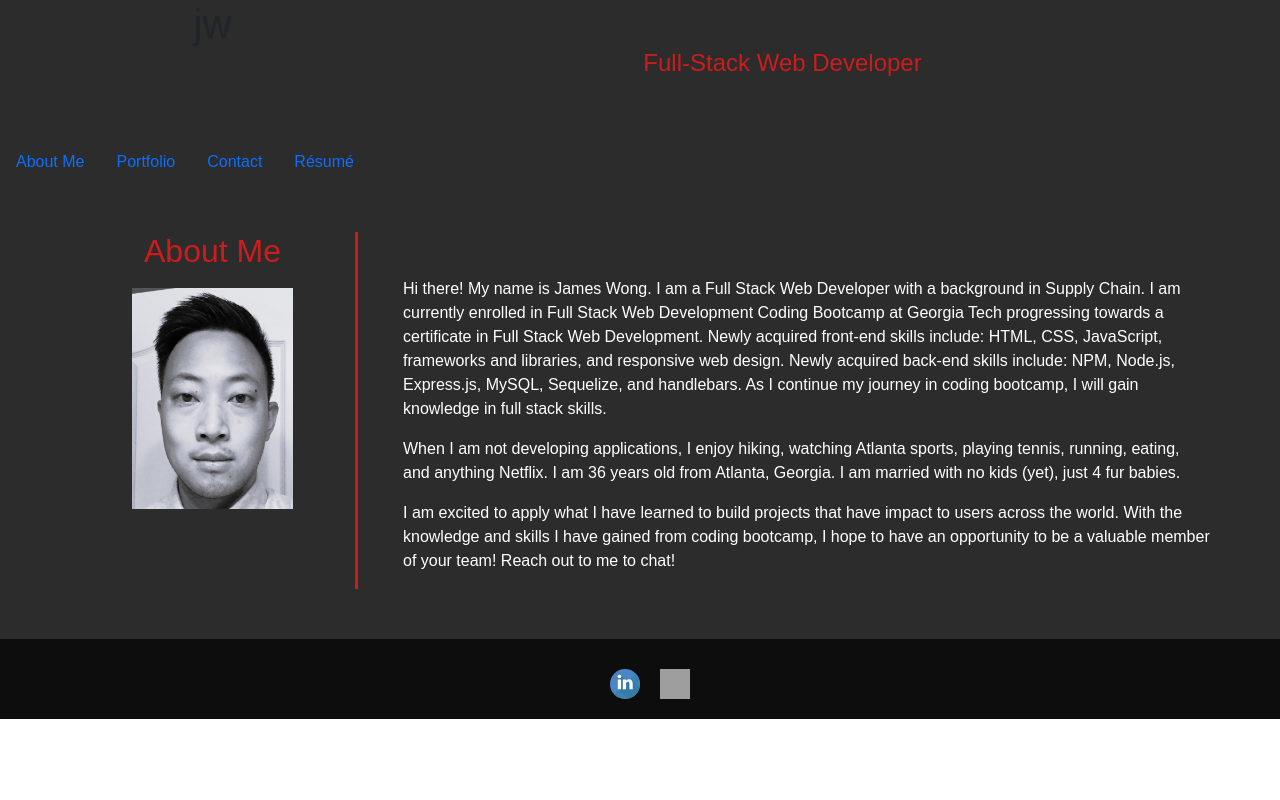
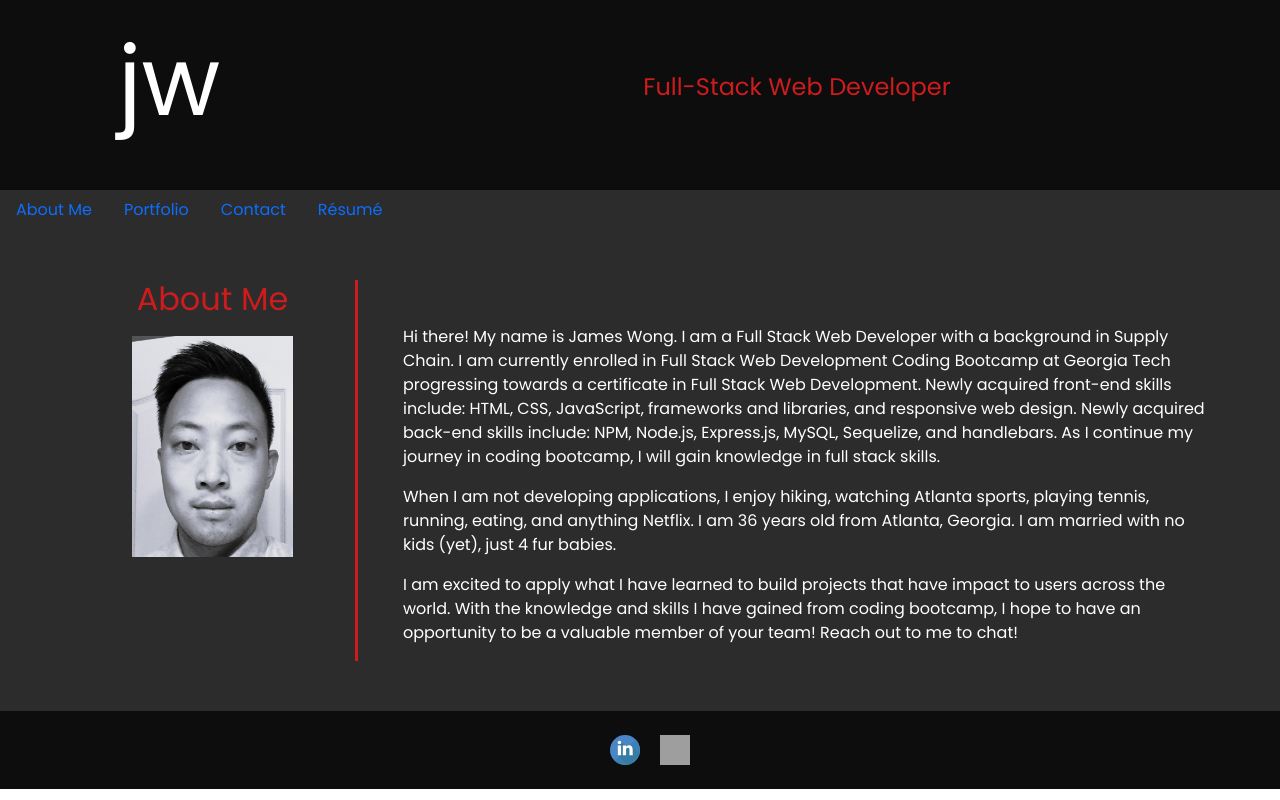
Before and after one commit to James-Y-Wong/react-portfolio, a React (Create React App) app in the folder portfolio/: page / in a window 1280 px wide. Built offline with nearby package versions, Linux system fonts and the light colour scheme; grey boxes are pictures that could not be loaded.

Commit message:
debugged footer rendering

```diff
--- a/portfolio/public/index.html
+++ b/portfolio/public/index.html
@@ -24,6 +24,16 @@
       work correctly both with client-side routing and a non-root public URL.
       Learn how to configure a non-root public URL by running `npm run build`.
     -->
+    <!-- fontawesome CDN for icons -->
+    <script
+      src="https://kit.fontawesome.com/c127d6f938.js"
+      crossorigin="anonymous"
+    ></script>
+    <!-- google fonts CDN  -->
+    <link
+      href="https://fonts.googleapis.com/css2?family=Poppins&display=swap"
+      rel="stylesheet"
+    />
     <title>James Wong's React Portfolio</title>
   </head>
   <body>
--- a/portfolio/src/App.js
+++ b/portfolio/src/App.js
@@ -1,6 +1,14 @@
 import React from "react";
+import Header from "./components/Header";
 import PortfolioContainer from "./components/PortfolioContainer";
+import Footer from "./components/Footer";
+import "./styles/style.css";
 
-const App = () => <PortfolioContainer />;
-
+const App = () => {
+  return (
+    <div>
+      <PortfolioContainer />
+    </div>
+  );
+};
 export default App;
--- a/portfolio/src/components/Footer.js
+++ b/portfolio/src/components/Footer.js
@@ -2,9 +2,8 @@ import React from "react";
 
 export default function Footer() {
   return (
-    <div>
+    <div className="footer">
       <div>
-        <i className="fa-brands fa-linkedin contact-li"></i>
         <a
           href="https://www.linkedin.com/in/james-yeu-wong/"
           target="_blank"
@@ -13,7 +12,6 @@ export default function Footer() {
         >
           LinkedIn
         </a>
-        <i className="fa-brands fa-github contact-li"></i>
         <a
           href="https://github.com/James-Y-Wong"
           target="_blank"
--- a/portfolio/src/components/Header.js
+++ b/portfolio/src/components/Header.js
@@ -1,11 +1,12 @@
 import React from "react";
+import NavTabs from "./NavTabs";
 
 export default function Header() {
   return (
-    <div className="container" id="header-section">
+    <div className="header header-section">
       <div className="row">
         <div className="col-3">
-          <h1>jw</h1>
+          <h1 className="logo">jw</h1>
         </div>
         <div className="col">
           <p className="tag-line">Full-Stack Web Developer</p>
--- a/portfolio/src/components/NavTabs.js
+++ b/portfolio/src/components/NavTabs.js
@@ -4,6 +4,7 @@ import React from 'react';
 // We assign them to their own variable names
 function NavTabs({ currentPage, handlePageChange }) {
   return (
+    <div className='col'>
     <ul className="nav">
       <li className="nav-item">
         <a
@@ -47,6 +48,7 @@ function NavTabs({ currentPage, handlePageChange }) {
         </a>
       </li>
     </ul>
+    </div>
   );
 }
 
--- a/portfolio/src/components/PortfolioContainer.js
+++ b/portfolio/src/components/PortfolioContainer.js
@@ -30,6 +30,7 @@ export default function PortfolioContainer() {
 
   return (
     <div>
+
       <div className="body">
         {/* We are passing the currentPage from state and the function to update it */}
         <Header />
@@ -39,10 +40,8 @@ export default function PortfolioContainer() {
         />
         {/* Here we are calling the renderPage method which will return a component  */}
         {renderPage()}
-      </div>
-      <div className="footer">
+        </div>
         <Footer />
-      </div>
     </div>
   );
 }
--- a/portfolio/src/styles/style.css
+++ b/portfolio/src/styles/style.css
@@ -19,7 +19,7 @@
 }
 
 
-header {
+.header {
     background-color: var(--dark);
     color: var(--light);
     padding: 1.5rem;
@@ -83,7 +83,13 @@ a:hover, .nav-link:hover {
     text-align: center;
     margin-bottom: 0%;
     margin-top: 0%;
-    padding: 1rem;
+    padding: 1.5rem;
+}
+
+.logo {
+    text-align: center;
+    font-size: 6rem;
+    color: var(--light);
 }
 
 h1, h2 {
```
